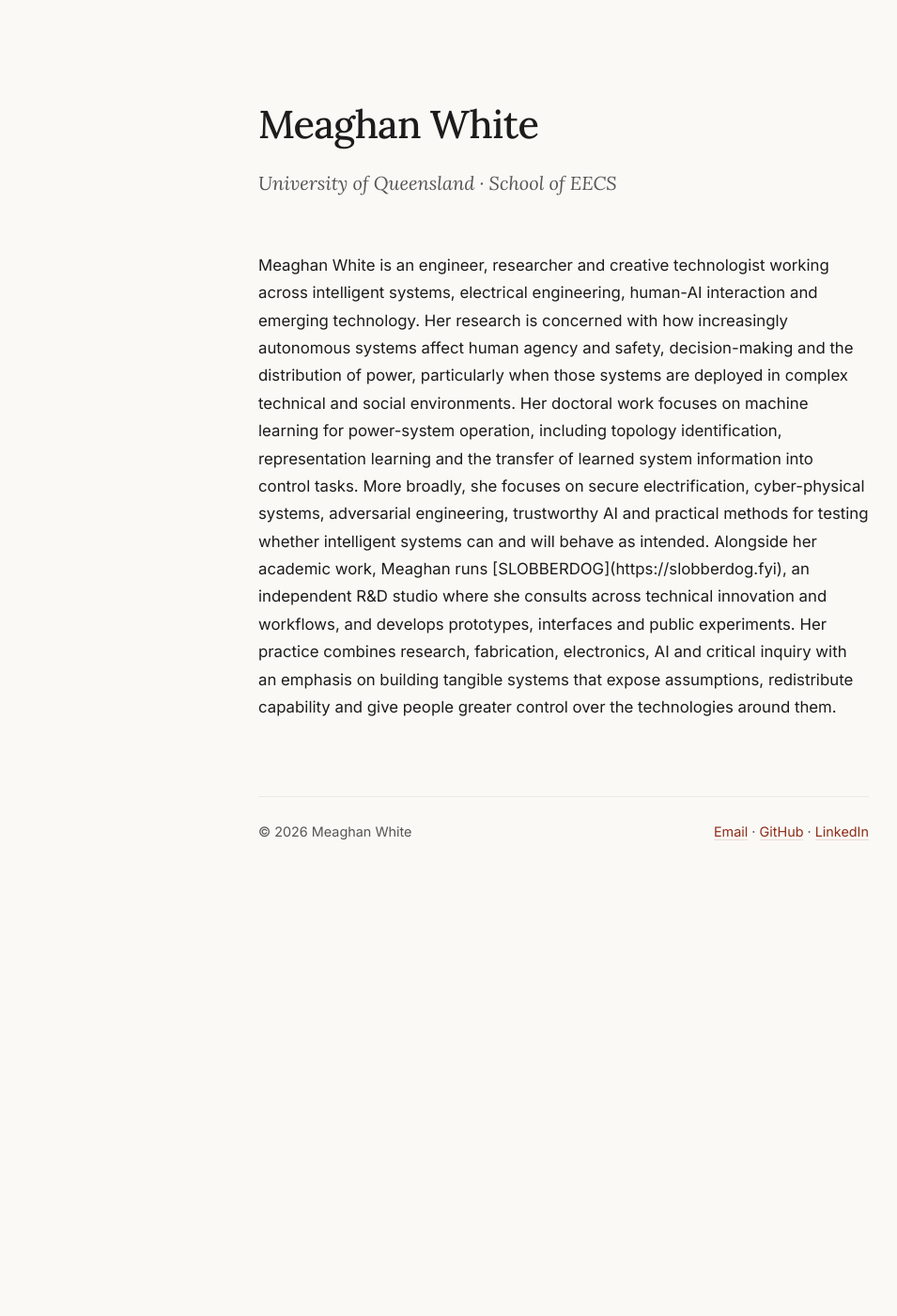
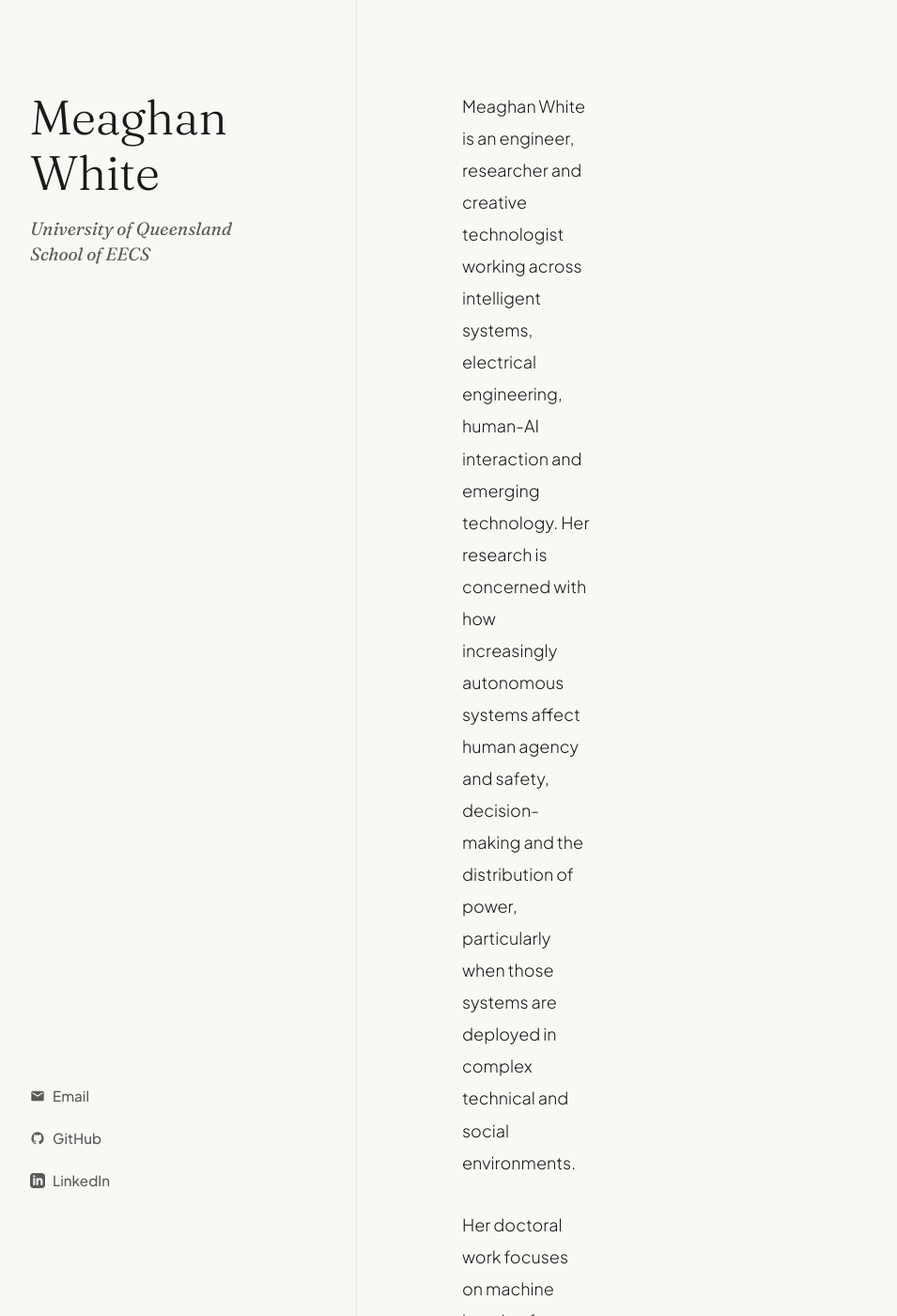
Before and after one commit to unmeg/unmeg.github.io, a Jekyll site: the page built from index.html, in a window 1280 px wide and 1400 px high. Shown: the whole window at 94% size, without its empty margins (40-995 px from the left). Built offline with Jekyll 4.4.1, drawn with Linux system fonts in a browser that asks for light colours; some of the changed text lies outside the part shown.

Commit message:
Enhance academic landing page design and fix markup parsing

```diff
--- a/_layouts/academic.html
+++ b/_layouts/academic.html
@@ -3,112 +3,288 @@
 <head>
   <meta charset="utf-8">
   <meta name="viewport" content="width=device-width, initial-scale=1.0">
-  <title>{{ page.title }} | Meaghan White</title>
-  <meta name="description" content="Academic landing page of Meaghan White - University of Queensland EECS.">
+  <title>Meaghan White | University of Queensland EECS</title>
+  <meta name="description" content="Academic homepage of Meaghan White, researcher in cyber-physical systems, machine learning for power systems, and director of SLOBBERDOG.">
+
   <link rel="preconnect" href="https://fonts.googleapis.com">
   <link rel="preconnect" href="https://fonts.gstatic.com" crossorigin>
-  <link href="https://fonts.googleapis.com/css2?family=Inter:wght@300;400;500&family=Lora:ital,wght@0,400;0,500;1,400&display=swap" rel="stylesheet">
+  <link href="https://fonts.googleapis.com/css2?family=Fraunces:ital,opsz,wght@0,9..144,300;0,9..144,400;1,9..144,300;1,9..144,400&family=Plus+Jakarta+Sans:wght@300;400;500;600&display=swap" rel="stylesheet">
+
   <style>
     :root {
-      --bg-color: #faf9f6;
-      --text-color: #1c1c1c;
-      --link-color: #8c2d19; /* elegant deep rust/red academic link color */
-      --link-hover-color: #a63a24;
-      --meta-color: #555;
+      --bg-color: #faf8f5; /* warm gallery-like cream background */
+      --text-color: #1a1a1a;
+      --text-muted: #5a5a5a;
+      --border-color: rgba(26, 26, 26, 0.08);
+      --link-color: #a93c24; /* sophisticated brick/terracotta red */
+      --link-hover-bg: rgba(169, 60, 36, 0.06);
+      --font-display: 'Fraunces', Georgia, serif;
+      --font-sans: 'Plus Jakarta Sans', -apple-system, BlinkMacSystemFont, "Segoe UI", Roboto, sans-serif;
     }
+
     @media (prefers-color-scheme: dark) {
       :root {
-        --bg-color: #121212;
-        --text-color: #e3e3e3;
-        --link-color: #e57357;
-        --link-hover-color: #ff8a65;
-        --meta-color: #aaa;
+        --bg-color: #0b0c0e; /* deep midnight obsidian background */
+        --text-color: #e4e6eb;
+        --text-muted: #9da3af;
+        --border-color: rgba(228, 230, 235, 0.08);
+        --link-color: #f07b65;
+        --link-hover-bg: rgba(240, 123, 101, 0.08);
       }
     }
+
+    * {
+      box-sizing: border-box;
+    }
+
     body {
       background-color: var(--bg-color);
       color: var(--text-color);
-      font-family: 'Inter', -apple-system, BlinkMacSystemFont, "Segoe UI", Roboto, sans-serif;
-      font-size: 1.05rem;
-      line-height: 1.75;
+      font-family: var(--font-sans);
+      font-size: 1.08rem;
+      line-height: 1.85;
       margin: 0;
       padding: 0;
       -webkit-font-smoothing: antialiased;
+      -moz-osx-font-smoothing: grayscale;
     }
-    .container {
+
+    /* Animation on Page Load */
+    @keyframes fadeIn {
+      from {
+        opacity: 0;
+        transform: translateY(15px);
+      }
+      to {
+        opacity: 1;
+        transform: translateY(0);
+      }
+    }
+
+    .main-grid {
+      display: grid;
+      grid-template-columns: 1fr;
+      min-height: 100vh;
+      animation: fadeIn 0.8s cubic-bezier(0.16, 1, 0.3, 1) forwards;
+    }
+
+    @media (min-width: 48em) {
+      .main-grid {
+        grid-template-columns: 350px 1fr;
+      }
+    }
+
+    @media (min-width: 64em) {
+      .main-grid {
+        grid-template-columns: 420px 1fr;
+      }
+    }
+
+    /* Left Sidebar Panel */
+    .sidebar {
+      padding: 4rem 2rem;
+      border-bottom: 1px solid var(--border-color);
+      display: flex;
+      flex-direction: column;
+      justify-content: space-between;
+    }
+
+    @media (min-width: 48em) {
+      .sidebar {
+        padding: 5rem 3.5rem;
+        border-bottom: none;
+        border-right: 1px solid var(--border-color);
+        position: fixed;
+        width: 350px;
+        height: 100vh;
+        top: 0;
+        left: 0;
+      }
+    }
+
+    @media (min-width: 64em) {
+      .sidebar {
+        width: 420px;
+        padding: 6rem 4.5rem;
+      }
+    }
+
+    .brand h1 {
+      font-family: var(--font-display);
+      font-size: 2.6rem;
+      font-weight: 300;
+      line-height: 1.15;
+      margin: 0 0 1rem 0;
+      letter-spacing: -0.01em;
+    }
+
+    @media (min-width: 64em) {
+      .brand h1 {
+        font-size: 3.2rem;
+      }
+    }
+
+    .brand .affiliation {
+      font-family: var(--font-display);
+      font-style: italic;
+      font-size: 1.2rem;
+      color: var(--text-muted);
+      margin: 0;
+      line-height: 1.4;
+    }
+
+    .contacts-list {
+      margin-top: 3rem;
+      padding: 0;
+      list-style: none;
+    }
+
+    @media (min-width: 48em) {
+      .contacts-list {
+        margin-top: 0;
+      }
+    }
+
+    .contacts-list li {
+      margin: 0.8rem 0;
+    }
+
+    .contacts-list a {
+      font-size: 0.95rem;
+      font-weight: 500;
+      color: var(--text-muted);
+      text-decoration: none;
+      display: inline-flex;
+      align-items: center;
+      transition: color 0.2s ease;
+    }
+
+    .contacts-list a:hover {
+      color: var(--text-color);
+    }
+
+    .contacts-list a svg {
+      width: 16px;
+      height: 16px;
+      margin-right: 8px;
+      fill: currentColor;
+    }
+
+    /* Main Content Panel */
+    .content-area {
+      padding: 3rem 2rem;
+    }
+
+    @media (min-width: 48em) {
+      .content-area {
+        margin-left: 350px;
+        padding: 5rem 4.5rem;
+        display: flex;
+        align-items: center;
+      }
+    }
+
+    @media (min-width: 64em) {
+      .content-area {
+        margin-left: 420px;
+        padding: 6rem 7rem;
+      }
+    }
+
+    .bio-wrapper {
       max-width: 650px;
-      margin: 0 auto;
-      padding: 6rem 1.5rem;
     }
-    header {
-      margin-bottom: 3.5rem;
+
+    .bio-text p {
+      font-size: 1.12rem;
+      line-height: 1.9;
+      font-weight: 300;
+      margin: 0 0 2rem 0;
+      color: var(--text-color);
     }
-    h1 {
-      font-family: 'Lora', Georgia, serif;
-      font-size: 2.6rem;
-      font-weight: 500;
-      margin: 0 0 0.5rem 0;
-      letter-spacing: -0.02em;
+
+    .bio-text p:last-child {
+      margin-bottom: 0;
     }
-    .affiliation {
-      font-family: 'Lora', Georgia, serif;
-      font-style: italic;
-      font-size: 1.25rem;
-      color: var(--meta-color);
-      margin: 0;
-    }
-    .content p {
-      margin-bottom: 1.8rem;
-      font-weight: 300;
-    }
-    a {
+
+    /* Text link animations */
+    .bio-text a {
       color: var(--link-color);
       text-decoration: none;
-      border-bottom: 1px solid rgba(140, 45, 25, 0.15);
-      transition: border-bottom-color 0.2s ease, color 0.2s ease;
+      font-weight: 500;
+      padding: 0 2px;
+      border-bottom: 1px solid rgba(169, 60, 36, 0.2);
+      transition: all 0.2s ease-in-out;
     }
+
     @media (prefers-color-scheme: dark) {
-      a {
-        border-bottom-color: rgba(229, 115, 87, 0.15);
+      .bio-text a {
+        border-bottom-color: rgba(240, 123, 101, 0.2);
       }
     }
-    a:hover {
-      color: var(--link-hover-color);
-      border-bottom: 1px solid var(--link-hover-color);
+
+    .bio-text a:hover {
+      background-color: var(--link-hover-bg);
+      border-bottom-color: var(--link-color);
     }
-    footer {
-      margin-top: 5rem;
+
+    /* Footer / Copyright */
+    .footer {
+      font-size: 0.85rem;
+      color: var(--text-muted);
+      margin-top: 4rem;
+      border-top: 1px solid var(--border-color);
       padding-top: 1.5rem;
-      border-top: 1px solid rgba(0, 0, 0, 0.06);
-      font-size: 0.9rem;
-      color: var(--meta-color);
-      display: flex;
-      justify-content: space-between;
     }
-    @media (prefers-color-scheme: dark) {
-      footer {
-        border-top-color: rgba(255, 255, 255, 0.06);
+
+    @media (min-width: 48em) {
+      .footer {
+        display: none; /* hidden on desktop since sidebar handles copyright if needed, or we keep it clean */
       }
     }
   </style>
 </head>
 <body>
-  <div class="container">
-    <header>
-      <h1>Meaghan White</h1>
-      <p class="affiliation">University of Queensland &middot; School of EECS</p>
-    </header>
-    <main class="content">
-      {{ content }}
+  <div class="main-grid">
+    <aside class="sidebar">
+      <div class="brand">
+        <h1>Meaghan White</h1>
+        <p class="affiliation">University of Queensland<br>School of EECS</p>
+      </div>
+
+      <ul class="contacts-list">
+        <li>
+          <a href="mailto:heymeg@protonmail.com" aria-label="Email Meaghan">
+            <svg viewBox="0 0 24 24"><path d="M20 4H4c-1.1 0-1.99.9-1.99 2L2 18c0 1.1.9 2 2 2h16c1.1 0 2-.9 2-2V6c0-1.1-.9-2-2-2zm0 4l-8 5-8-5V6l8 5 8-5v2z"/></svg>
+            Email
+          </a>
+        </li>
+        <li>
+          <a href="https://github.com/unmeg" target="_blank" rel="noopener" aria-label="GitHub Profile">
+            <svg viewBox="0 0 24 24"><path d="M12 2A10 10 0 0 0 2 12c0 4.42 2.87 8.17 6.84 9.5.5.08.66-.23.66-.5v-1.69c-2.77.6-3.36-1.34-3.36-1.34-.46-1.16-1.11-1.47-1.11-1.47-.9-.62.07-.6.07-.6 1 .07 1.53 1.03 1.53 1.03.9 1.52 2.34 1.07 2.91.83.09-.65.35-1.09.63-1.34-2.22-.25-4.55-1.11-4.55-4.92 0-1.11.38-2 1.03-2.71-.1-.25-.45-1.29.1-2.64 0 0 .84-.27 2.75 1.02.79-.22 1.65-.33 2.5-.33.85 0 1.71.11 2.5.33 1.91-1.29 2.75-1.02 2.75-1.02.55 1.35.2 2.39.1 2.64.65.71 1.03 1.6 1.03 2.71 0 3.82-2.34 4.66-4.57 4.91.36.31.69.92.69 1.85V21c0 .27.16.59.67.5C19.14 20.16 22 16.42 22 12A10 10 0 0 0 12 2z"/></svg>
+            GitHub
+          </a>
+        </li>
+        <li>
+          <a href="https://linkedin.com/in/whoismegwhite" target="_blank" rel="noopener" aria-label="LinkedIn Profile">
+            <svg viewBox="0 0 24 24"><path d="M19 0h-14c-2.761 0-5 2.239-5 5v14c0 2.761 2.239 5 5 5h14c2.762 0 5-2.239 5-5v-14c0-2.761-2.238-5-5-5zm-11 19h-3v-11h3v11zm-1.5-12.268c-.966 0-1.75-.779-1.75-1.75s.784-1.75 1.75-1.75 1.75.779 1.75 1.75-.784 1.75-1.75 1.75zm13.5 12.268h-3v-5.604c0-3.368-4-3.113-4 0v5.604h-3v-11h3v1.765c1.396-2.586 7-2.777 7 2.476v6.759z"/></svg>
+            LinkedIn
+          </a>
+        </li>
+      </ul>
+    </aside>
+
+    <main class="content-area">
+      <div class="bio-wrapper">
+        <div class="bio-text">
+          {{ content }}
+        </div>
+
+        <div class="footer">
+          &copy; {{ site.time | date: "%Y" }} Meaghan White
+        </div>
+      </div>
     </main>
-    <footer>
-      <span>&copy; {{ site.time | date: "%Y" }} Meaghan White</span>
-      <nav>
-        <a href="mailto:heymeg@protonmail.com">Email</a> &middot;
-        <a href="https://github.com/unmeg">GitHub</a> &middot;
-        <a href="https://linkedin.com/in/whoismegwhite">LinkedIn</a>
-      </nav>
-    </footer>
   </div>
 </body>
 </html>
--- a/index.html
+++ b/index.html
@@ -2,8 +2,8 @@
 layout: academic
 title: Home
 ---
-Meaghan White is an engineer, researcher and creative technologist working across intelligent systems, electrical engineering, human-AI interaction and emerging technology. Her research is concerned with how increasingly autonomous systems affect human agency and safety, decision-making and the distribution of power, particularly when those systems are deployed in complex technical and social environments.
+<p>Meaghan White is an engineer, researcher and creative technologist working across intelligent systems, electrical engineering, human-AI interaction and emerging technology. Her research is concerned with how increasingly autonomous systems affect human agency and safety, decision-making and the distribution of power, particularly when those systems are deployed in complex technical and social environments.</p>
 
-Her doctoral work focuses on machine learning for power-system operation, including topology identification, representation learning and the transfer of learned system information into control tasks. More broadly, she focuses on secure electrification, cyber-physical systems, adversarial engineering, trustworthy AI and practical methods for testing whether intelligent systems can and will behave as intended.
+<p>Her doctoral work focuses on machine learning for power-system operation, including topology identification, representation learning and the transfer of learned system information into control tasks. More broadly, she focuses on secure electrification, cyber-physical systems, adversarial engineering, trustworthy AI and practical methods for testing whether intelligent systems can and will behave as intended.</p>
 
-Alongside her academic work, Meaghan runs [SLOBBERDOG](https://slobberdog.fyi), an independent R&D studio where she consults across technical innovation and workflows, and develops prototypes, interfaces and public experiments. Her practice combines research, fabrication, electronics, AI and critical inquiry with an emphasis on building tangible systems that expose assumptions, redistribute capability and give people greater control over the technologies around them.
+<p>Alongside her academic work, Meaghan runs <a href="https://slobberdog.fyi" target="_blank" rel="noopener">SLOBBERDOG</a>, an independent R&D studio where she consults across technical innovation and workflows, and develops prototypes, interfaces and public experiments. Her practice combines research, fabrication, electronics, AI and critical inquiry with an emphasis on building tangible systems that expose assumptions, redistribute capability and give people greater control over the technologies around them.</p>
```
